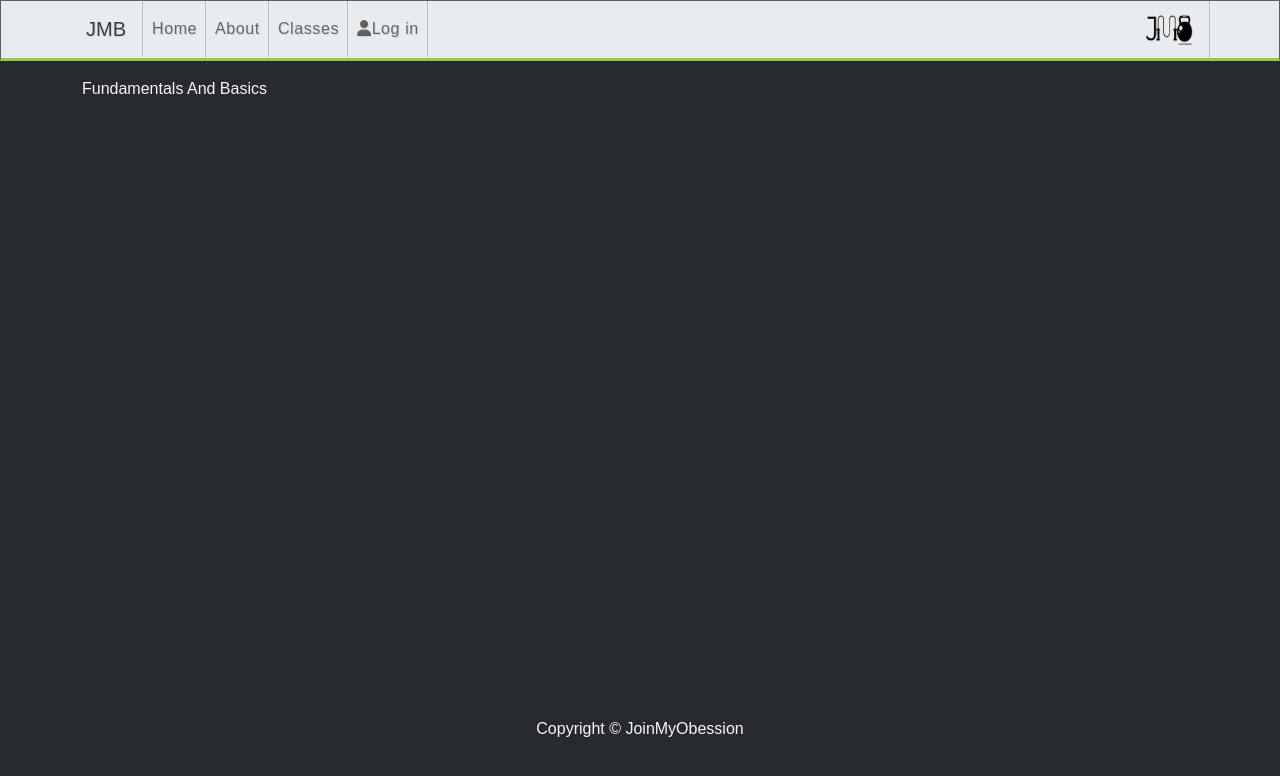
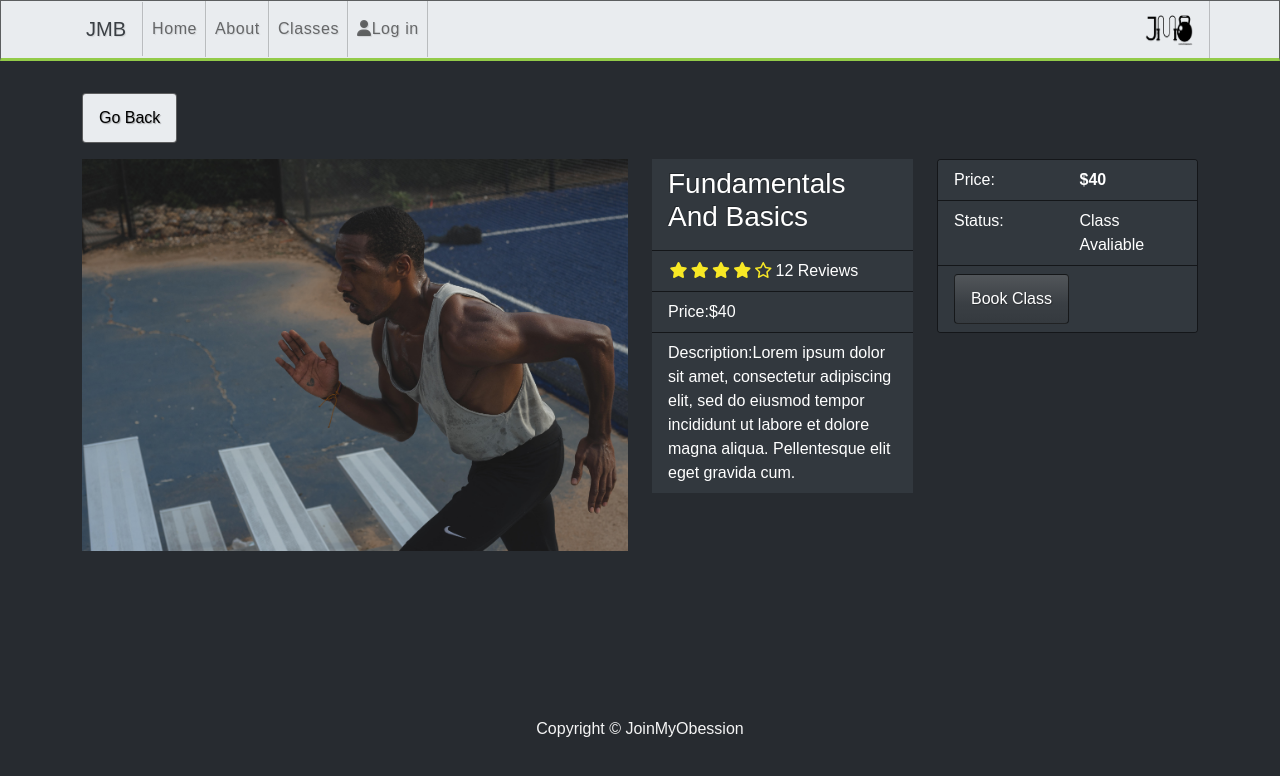
Before and after one commit to OhziiiLov3/joinMyObession, a React (Create React App) app in the folder frontend/: page /training/1 in a window 1280 px wide. Shown: the top 776 px of the page. Built offline with nearby package versions, Linux system fonts and the light colour scheme; a web font is replaced by a local one.

Commit message:
added cols with product details

```diff
--- a/frontend/src/screens/ProductScreen.js
+++ b/frontend/src/screens/ProductScreen.js
@@ -12,7 +12,56 @@ function ProductScreen({ match }) {
 
     return (
         <div>
-           {training.name}
+            <Link to='/' className='btn btn-light my-3' >Go Back</Link>
+            <Row>
+                <Col md={6}>
+                    <Image src={training.image} alt={training.name} fluid />
+                </Col>
+                <Col md={3}>
+                    <ListGroup variant="flush">
+                    <ListGroup.Item>
+                        <h3>{training.name}</h3>
+                    </ListGroup.Item>
+
+                    <ListGroup.Item>
+                        <Rating value={training.rating} text={`${training.numReviews} Reviews`} color='#f8e825'/>
+                    </ListGroup.Item>
+
+                     <ListGroup.Item>
+                        Price:${training.price}
+                    </ListGroup.Item>
+
+                    <ListGroup.Item>
+                        Description:{training.description}
+                    </ListGroup.Item>
+                    </ListGroup>
+                </Col>
+                <Col md={3}>
+                      <Card>
+                            <ListGroup variant='flush'>
+                                <ListGroup.Item>
+                                    <Row>
+                                        <Col>Price:</Col>
+                                        <Col>
+                                        <strong> ${training.price}</strong>
+                                        </Col>
+                                    </Row>
+                                </ListGroup.Item>
+                                <ListGroup.Item>
+                                    <Row>
+                                        <Col>Status:</Col>
+                                        <Col>
+                                        {training.openSlots > 0 ? 'Class Avaliable' : 'Class Closed'}
+                                        </Col>
+                                    </Row>
+                                </ListGroup.Item>
+                                 <ListGroup.Item>
+                                     <Button className='btn-block' disabled={training.openSlots == 0} type='button'>Book Class</Button>
+                                 </ListGroup.Item>
+                            </ListGroup>
+                    </Card>
+                </Col>
+            </Row>
         </div>
     )
 }
--- a/frontend/src/trainings.js
+++ b/frontend/src/trainings.js
@@ -6,6 +6,7 @@ const trainings = [
     'description': 'Lorem ipsum dolor sit amet, consectetur adipiscing elit, sed do eiusmod tempor incididunt ut labore et dolore magna aliqua. Pellentesque elit eget gravida cum.',
     'category': 'Beginner',
     'price': 40.00,
+    'openSlots': 15,
     'Hours': 1,
     'rating': 4.0,
     'numReviews': 12,
@@ -17,6 +18,7 @@ const trainings = [
     'description': 'Lorem ipsum dolor sit amet, consectetur adipiscing elit, sed do eiusmod tempor incididunt ut labore et dolore magna aliqua. Pellentesque elit eget gravida cum.',
     'category': 'Intermediate',
     'price': 50.00,
+    'openSlots': 15,
     'Hours': 1,
     'rating': 4.5,
     'numReviews': 8,
@@ -30,6 +32,7 @@ const trainings = [
     'brand': 'Alcantara',
     'category': 'ADVANCE',
     'price': 60.00,
+    'openSlots': 0,
     'Hours': 1.5,
     'rating': 5,
     'numReviews': 12,
```
